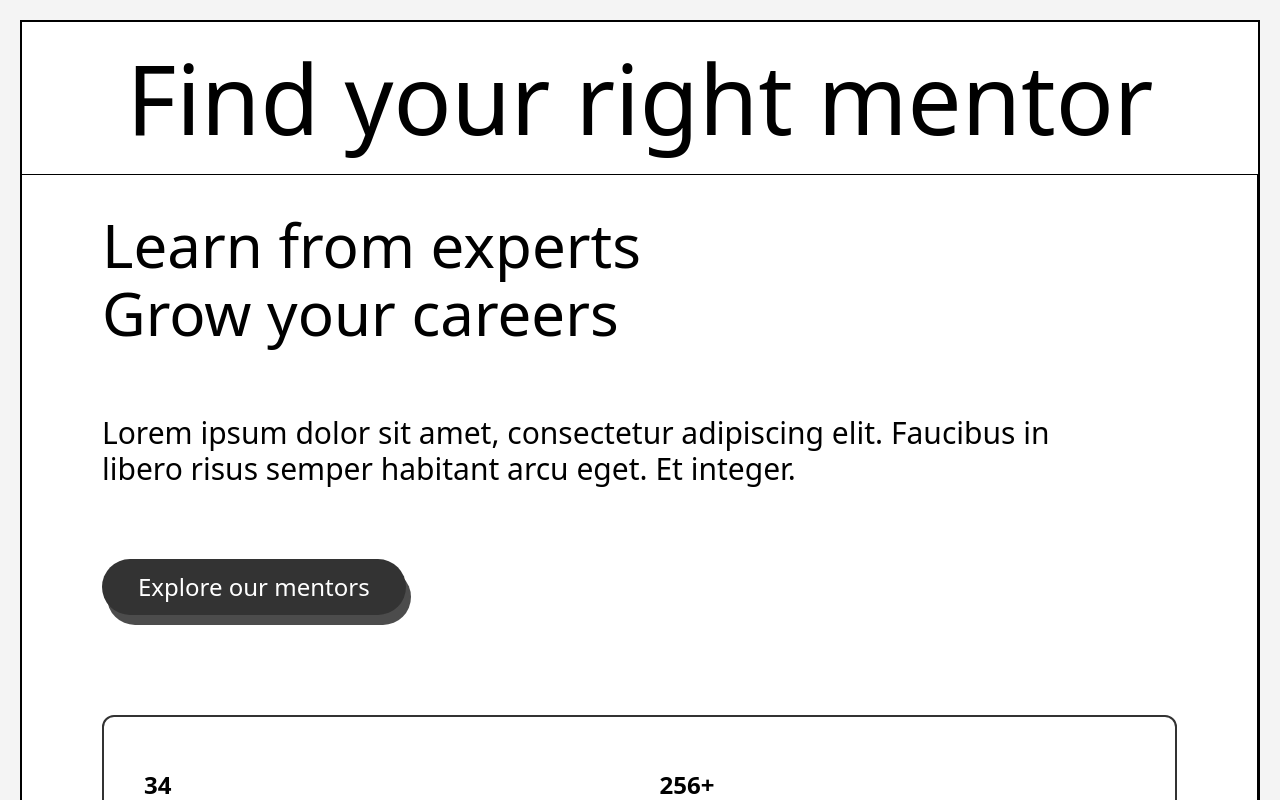
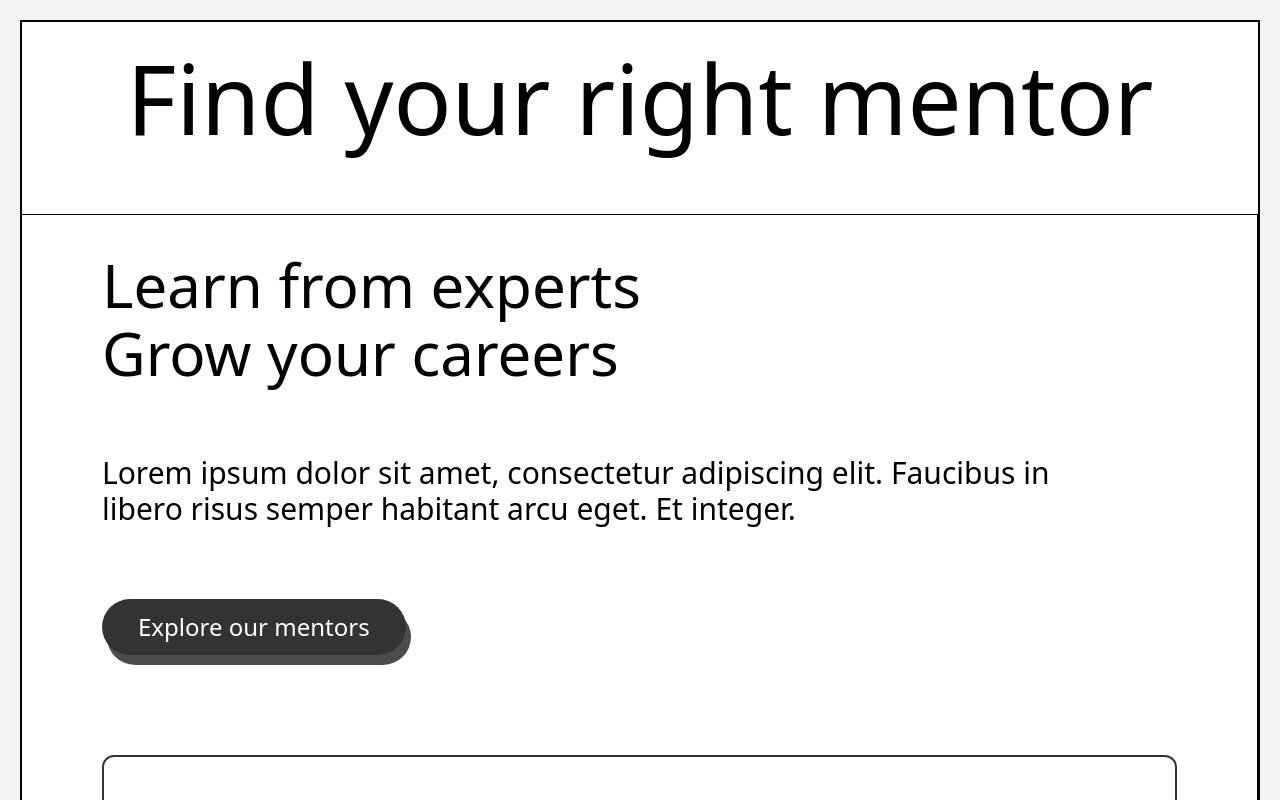
Before and after one commit to mohanraj-devalpha/Mentor-Website, a React (Vite) app: page / in a window 1280 px wide. Shown: the top 800 px of the page. Built offline with nearby package versions, Linux system fonts and the light colour scheme.

Commit message:
Second time updated the padding

```diff
--- a/src/components/Home.jsx
+++ b/src/components/Home.jsx
@@ -10,7 +10,7 @@ const Home = () => {
     <div>
         <div className='flex flex-col justify-evenly bg-[#FFFFFF] overflow-hidden border-2 my-5 min-[1400px]:my-20 mx-5 min-[1400px]:mx-20 '>
             <h1 className='text-4xl md:text-6xl lg:text-8xl text-center py-7 '>Find your right mentor</h1>
-            <div className='grid grid-cols-1 min-[1400px]:grid-cols-2 max-[1400px]:gap-10 mb-2'>
+            <div className='grid grid-cols-1 min-[1400px]:grid-cols-2 max-[1400px]:gap-10 py-10'>
                 <div className=' border-t border-r '>
                         <div className='  space-y-18 mx-20 max-[725px]:mx-10 max-[394px]:mx-5 py-10'>
                             <div className='flex flex-col  gap-2  max-[350px]:text-center'>
```
